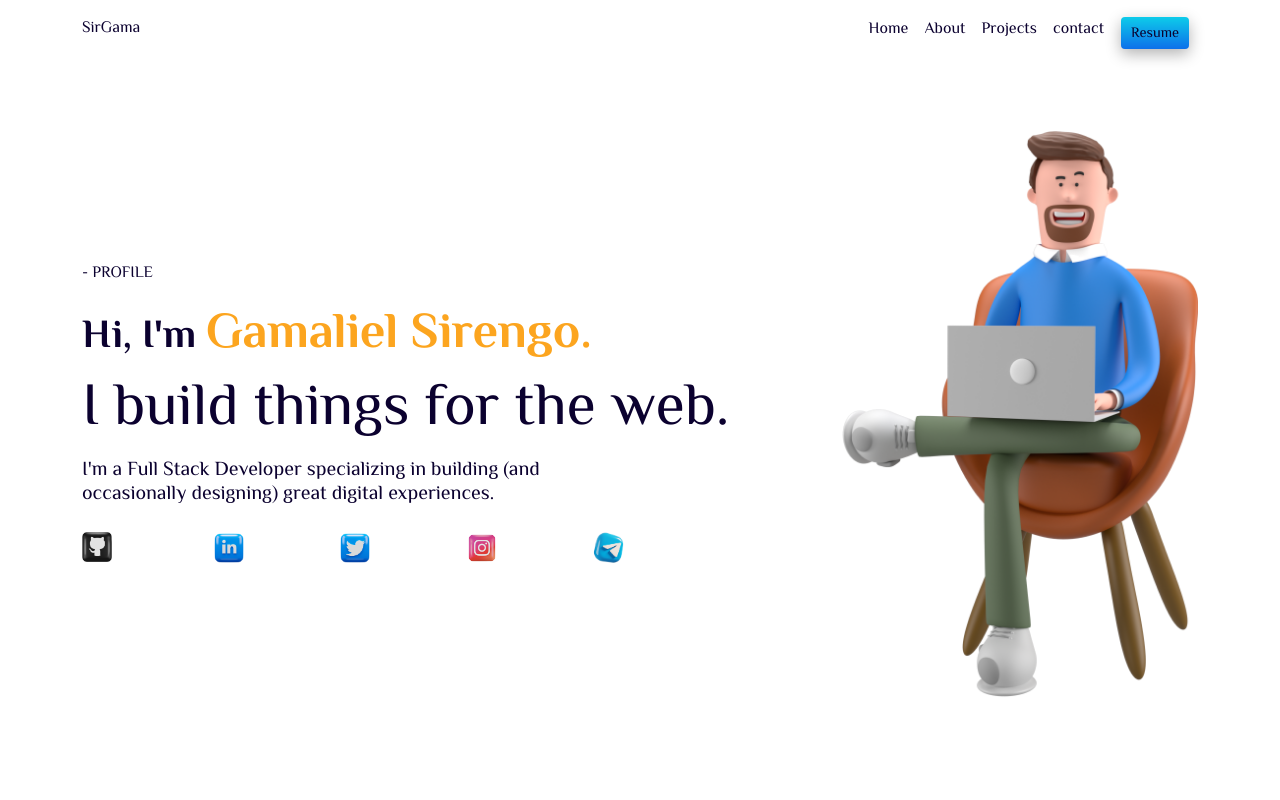
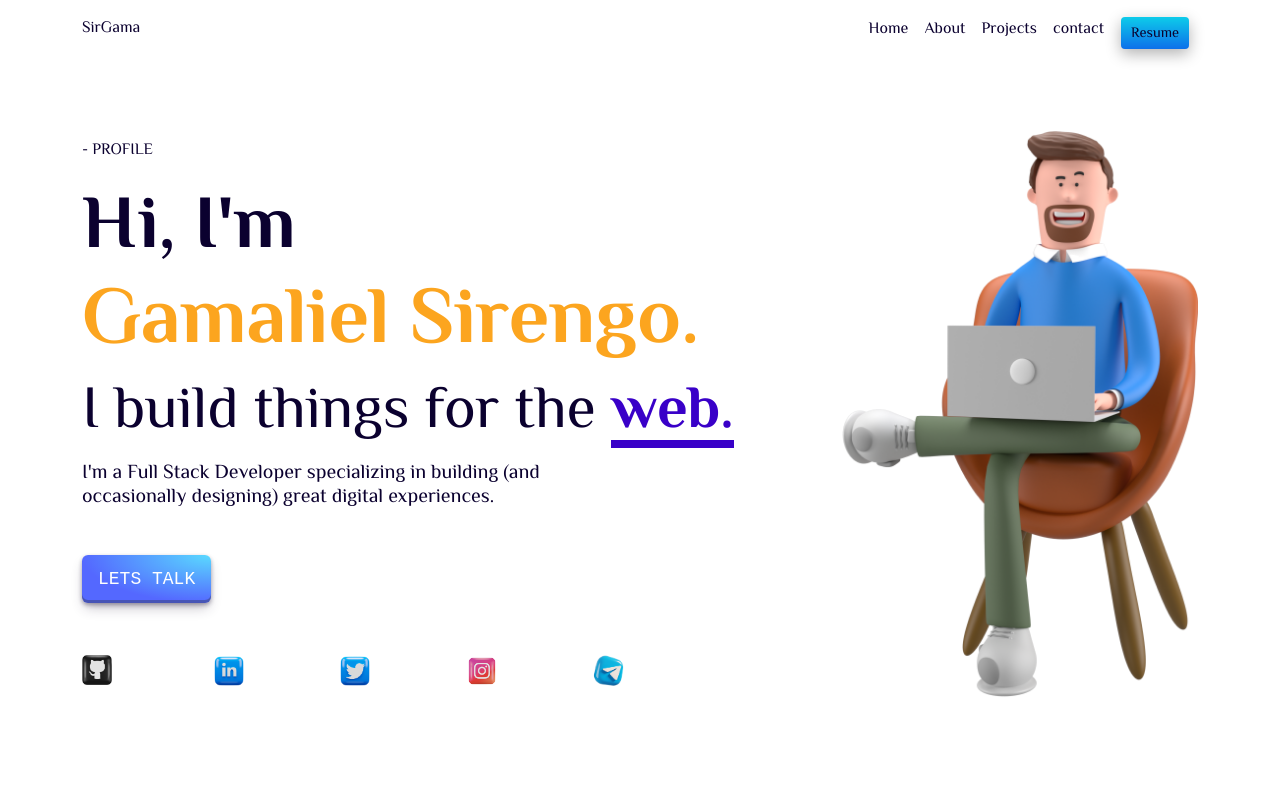
Before and after one commit to sirgama/sirgama.github.io, an Angular app: page / in a window 1280 px wide. Shown: the top 800 px of the page. Built offline with nearby package versions, Linux system fonts and the light colour scheme; a web font is replaced by a local one.

Commit message:
add a lets talk button

```diff
--- a/src/app/hero/hero.component.css
+++ b/src/app/hero/hero.component.css
@@ -4,7 +4,8 @@ color: rgb(11, 1, 47);
 }
 
 .name{
-  font-size: 50px;
+  font-size: 80px;
+  font-weight: bolder;
   color: #fca51f;
 }
 .sett{
@@ -13,7 +14,7 @@ color: rgb(11, 1, 47);
 }
 h1{
   font-weight: bolder;
-  font-size: 40px;
+  font-size: 75px;
 }
 
 h2{
@@ -23,6 +24,11 @@ h2{
 }
 h5{
   font-weight: 300;
+}
+.web{
+  color: rgb(57, 0, 200);
+  font-weight: bolder;
+  border-bottom: 8px solid rgb(57, 0, 200);
 }
 .img1:hover,
 .img1:focus,
@@ -185,3 +191,120 @@ h5{
 height: auto;
 }
 }
+
+
+
+/* CSS */
+.button-75 {
+  align-items: center;
+  background-color: #fcae17;
+  border: 0;
+  border-radius: 10px;
+  box-sizing: border-box;
+  color: rgb(255, 255, 255);
+  cursor: pointer;
+  display: flex;
+  flex-direction: column;
+  font-family: "Philosopher",sans-serif;
+  font-size: 16px;
+  font-weight: 700;
+  height: 54px;
+  justify-content: center;
+  letter-spacing: .4px;
+  line-height: 1;
+  max-width: 100%;
+  padding-left: 20px;
+  padding-right: 20px;
+  padding-top: 3px;
+  text-decoration: none;
+  text-transform: uppercase;
+  user-select: none;
+  -webkit-user-select: none;
+  touch-action: manipulation;
+  box-shadow: rgba(234, 155, 18, 0.25) 0px 50px 100px -20px, rgba(0, 0, 0, 0.3) 0px 30px 60px -30px;
+}
+
+.button-75:active {
+  outline: 0;
+  box-shadow: rgba(255, 170, 0, 0.25) 0px 50px 100px -20px, rgba(0, 0, 0, 0.3) 0px 30px 60px -30px;
+}
+
+.button-75:hover {
+  outline: 0;
+  box-shadow: rgba(255, 166, 0, 0.25) 0px 50px 100px -20px, rgba(0, 0, 0, 0.3) 0px 30px 60px -30px;
+}
+
+.button-75 span {
+  transition: all 200ms;
+}
+
+.button-75:hover span {
+  transform: scale(.9);
+  opacity: .75;
+}
+
+@media screen and (max-width: 991px) {
+  .button-75 {
+    font-size: 15px;
+    height: 50px;
+  }
+
+  .button-75 span {
+    line-height: 50px;
+  }
+}
+/*
+.talkbtn{
+  background-color: #fcae17;
+  color: #fff;
+  font-weight: bold;
+  box-shadow: rgba(50, 50, 93, 0.25) 0px 30px 60px -12px, rgba(0, 0, 0, 0.3) 0px 18px 36px -18px;
+} */
+a{
+text-decoration: none;
+}
+
+.talkbtn {
+  align-items: center;
+  appearance: none;
+  background-image: radial-gradient(100% 100% at 100% 0, #5adaff 0, #5468ff 100%);
+  border: 0;
+  border-radius: 6px;
+  box-shadow: rgba(45, 35, 66, .4) 0 2px 4px,rgba(45, 35, 66, .3) 0 7px 13px -3px,rgba(58, 65, 111, .5) 0 -3px 0 inset;
+  box-sizing: border-box;
+  color: #fff;
+  cursor: pointer;
+  display: inline-flex;
+  font-family: "JetBrains Mono",monospace;
+  height: 48px;
+  justify-content: center;
+  line-height: 1;
+  list-style: none;
+  overflow: hidden;
+  padding-left: 16px;
+  padding-right: 16px;
+  position: relative;
+  text-align: left;
+  text-decoration: none;
+  transition: box-shadow .15s,transform .15s;
+  user-select: none;
+  -webkit-user-select: none;
+  touch-action: manipulation;
+  white-space: nowrap;
+  will-change: box-shadow,transform;
+  font-size: 18px;
+}
+
+.talkbtn:focus {
+  box-shadow: #3c4fe0 0 0 0 1.5px inset, rgba(45, 35, 66, .4) 0 2px 4px, rgba(45, 35, 66, .3) 0 7px 13px -3px, #3c4fe0 0 -3px 0 inset;
+}
+
+.talkbtn:hover {
+  box-shadow: rgba(45, 35, 66, .4) 0 4px 8px, rgba(45, 35, 66, .3) 0 7px 13px -3px, #3c4fe0 0 -3px 0 inset;
+  transform: translateY(-2px);
+}
+
+.talkbtn:active {
+  box-shadow: #3c4fe0 0 3px 7px inset;
+  transform: translateY(2px);
+}
--- a/src/app/hero/hero.component.html
+++ b/src/app/hero/hero.component.html
@@ -4,9 +4,13 @@
   <div class="row d-flex flex-row mt-5 ">
     <div class="col-md-8 align-self-center ">
       <p class="mt-3 ">- PROFILE</p>
-      <h1 class="fw-bold">Hi, I'm <span class="name">Gamaliel Sirengo.</span> </h1>
-      <h2 class="mb-3">I build things for the web.</h2>
+      <h1 class="fw-bold">Hi, I'm <br> <span class="name">Gamaliel Sirengo.</span> </h1>
+      <h2 class="mb-3">I build things for the <span class="web">web.</span> </h2>
       <h5 class="mt-2">I'm a Full Stack Developer specializing in building (and <br class="mt-2">occasionally designing) great digital experiences.  </h5>
+      <div class="mt-5 mb-md-5 mb-lg-5">
+        <a href="#"> <button class="btn btn-lg talkbtn" >LETS TALK</button> </a>
+
+      </div>
       <div class="row mt-4">
         <div class="col"><a href="https://github.com/sirgama"><img src="../../assets/images/github.png" height="20" width="30" alt="" class="img-fluid img1 mt-1"></a></div>
         <div class="col"><a href="https://github.com/sirgama"><img src="../../assets/images/linkedin.png" height="20" width="40" alt="" class="img-fluid img1"></a></div>
```
